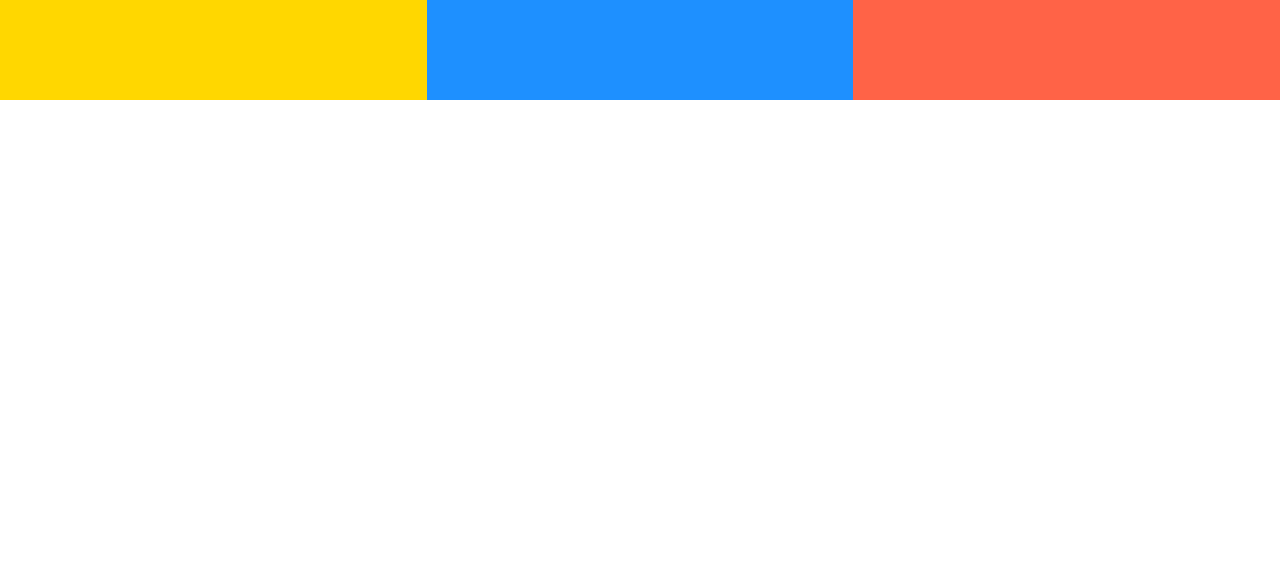
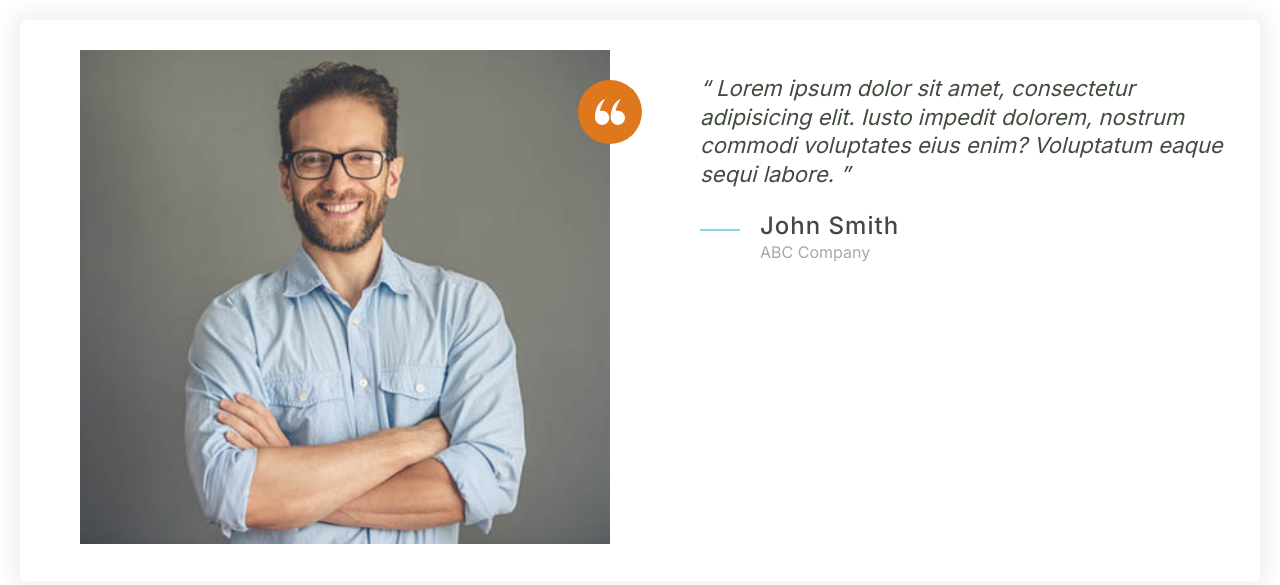
Before and after one commit to vsniranjan/appify, a plain HTML site: page index.html in a window 1280 px wide. Drawn offline with Linux system fonts and the light colour scheme.

Commit message:
Added testimonial component

```diff
--- a/css/styles.css
+++ b/css/styles.css
@@ -1,7 +1,7 @@
 :root {
     --color-primary: #48634a;
     --color-secondary: #b0bfa1;
-    --color-accent: #a66e3e;
+    --color-accent: #df781d;
     --color-headings: #1e2c22;
     --color-body: #535f4f;
     --color-body-darker: #424b3f;
@@ -169,6 +169,15 @@ a {
     fill: var(--color-primary);
 }
 
+.icon--white {
+    fill: #fff;
+}
+
+.icon--small {
+    width: 30px;
+    height: 30px;
+}
+
 .icon-container {
     background: #cdddbe;
     width: 64px;
@@ -177,6 +186,10 @@ a {
     display: inline-flex;
     justify-content: center;
     align-items: center;
+}
+
+.icon-container--accent {
+    background-color: var(--color-accent);
 }
 
 /* Buttons */
@@ -404,7 +417,7 @@ a {
 .quote__author {
     font-style: normal;
     letter-spacing: 1px;
-    font-size: 3rem;
+    font-size: 2rem;
     font-weight:500;
     color: var(--color-body-darker);
     margin-bottom: 0;
@@ -412,7 +425,7 @@ a {
 
 .quote__organization {
     font-style: normal;
-    font-size: 1.6rem;
+    font-size: 1.5rem;
     color: var(--color-headings);
     opacity: .4;
 }
@@ -453,3 +466,47 @@ a {
         grid-template-columns: repeat(3, 1fr);
     }
 }
+
+/* Testimonials */
+
+.testimonial {
+    padding: 3rem;
+}
+
+.testimonial .quote  {
+    margin-left: 0;
+    margin-right: 0;
+}
+
+.testimonial .quote__text {
+    font-size: 2.2rem;
+    width: 100%;
+}
+
+.testimonial__image {
+    position: relative;
+    margin-right: 30px;
+    margin-left: 30px;
+}
+
+.testimonial__image > img{
+    width: 100%;
+}
+
+.testimonial__image > .icon-container {
+    position: absolute;
+    top: 3rem;
+    right: -32px;
+}
+
+
+@media screen and (min-width: 768px) {
+    .testimonial .quote,
+    .testimonial .quote__author{
+        font-size: 2.4rem;
+    }
+
+    .testimonial .quote  {
+        margin-left: 6rem;
+    }
+}
--- a/index.html
+++ b/index.html
@@ -12,15 +12,39 @@
     <link rel="stylesheet" href="css/normalize.css" />
     <link rel="stylesheet" href="css/styles.css" />
   </head>
-  <body>
-    <!-- <div class="grid grid--1x2">
-      <div style="height: 100px; background: gold"></div>
-      <div style="height: 100px; background: dodgerblue"></div>
-    </div> -->
-    <div class="grid grid--1x3">
-      <div style="height: 100px; background: gold"></div>
-      <div style="height: 100px; background: dodgerblue"></div>
-      <div style="height: 100px; background: tomato"></div>
+  <body style="padding: 2rem">
+    <div class="card testimonial">
+      <div class="grid grid--1x2">
+        <div class="testimonial__image">
+          <img src="images/testimonial.jpg" alt="A happy smiling customer" />
+
+          <span class="icon-container icon-container--accent">
+            <svg class="icon icon--white icon--small">
+              <use xlink:href="images/sprite.svg#quotes"></use>
+            </svg>
+          </span>
+        </div>
+        <blockquote class="quote">
+          <p class="quote__text">
+            Lorem ipsum dolor sit amet, consectetur adipisicing elit. Iusto
+            impedit dolorem, nostrum commodi voluptates eius enim? Voluptatum
+            eaque sequi labore.
+          </p>
+          <footer>
+            <div class="media">
+              <div class="media__image">
+                <svg class="icon icon--primary quote__line">
+                  <use xlink:href="images/sprite.svg#line"></use>
+                </svg>
+              </div>
+              <div class="media__body">
+                <h3 class="media__title quote__author">John Smith</h3>
+                <p class="quote__organization">ABC Company</p>
+              </div>
+            </div>
+          </footer>
+        </blockquote>
+      </div>
     </div>
   </body>
 </html>
```
Also changed, not shown: components/testimonial.html (added, +33 -0 lines), images/testimonial.jpg (added).
